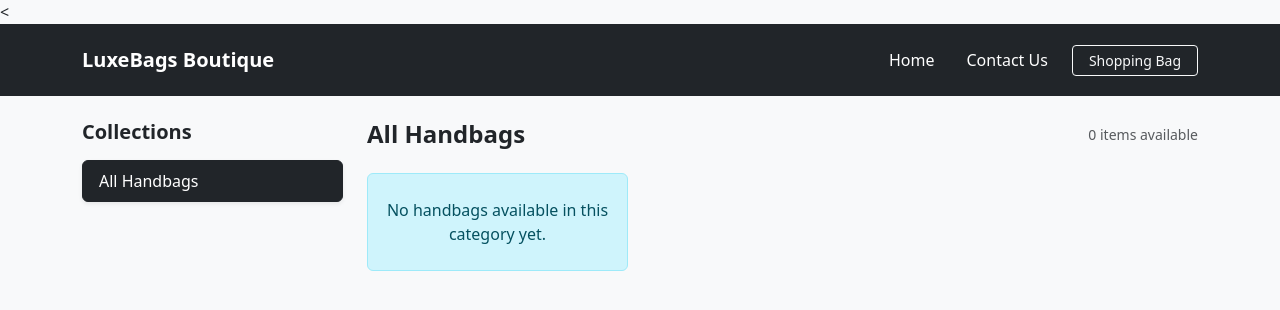
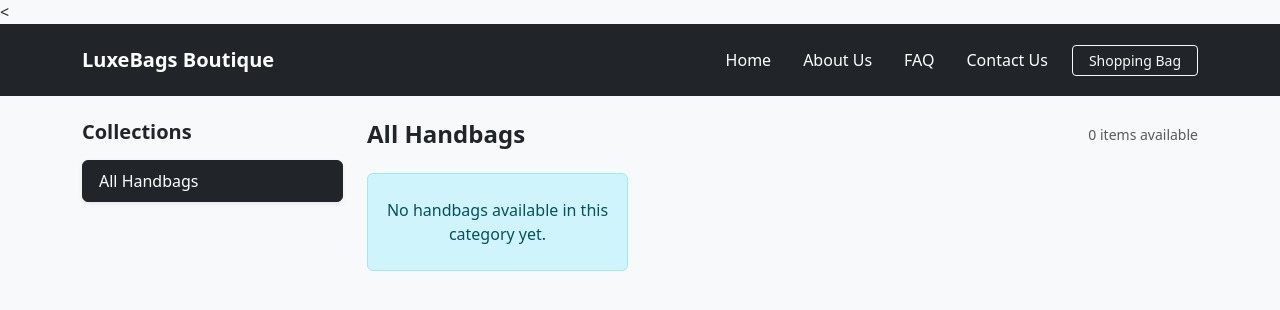
Before and after one commit to d4399049-hub/handbags-boutique, a Django app: template shop/templates/shop/product/list.html in a window 1280 px wide. Shown: the top 310 px of the page. Run offline with Django 3.2, Linux system fonts and the light colour scheme; the template is opened without the code that fills it, so the values that code supplies are empty.

Commit message:
Update list.html

```diff
--- a/shop/templates/shop/product/list.html
+++ b/shop/templates/shop/product/list.html
@@ -18,17 +18,13 @@
             <span class="navbar-toggler-icon"></span>
         </button>
         <div class="collapse navbar-collapse" id="navMenu">
-            <ul class="navbar-nav ms-auto align-items-lg-center gap-3">
-                <li class="nav-item">
-                    <a class="nav-link text-white active" href="{% url 'shop:product_list' %}">Home</a>
-                </li>
-                <li class="nav-item">
-                    <a class="nav-link text-white" href="{% url 'shop:contact_us' %}">Contact Us</a>
-                </li>
-                <li class="nav-item">
-                    <a class="btn btn-outline-light btn-sm px-3" href="{% url 'cart:cart_detail' %}">Shopping Bag</a>
-                </li>
-            </ul>
+           <ul class="navbar-nav ms-auto align-items-lg-center gap-3">
+    <li class="nav-item"><a class="nav-link text-white active" href="{% url 'shop:product_list' %}">Home</a></li>
+    <li class="nav-item"><a class="nav-link text-white" href="{% url 'shop:about' %}">About Us</a></li>
+    <li class="nav-item"><a class="nav-link text-white" href="{% url 'shop:faq' %}">FAQ</a></li>
+    <li class="nav-item"><a class="nav-link text-white" href="{% url 'shop:contact_us' %}">Contact Us</a></li>
+    <li class="nav-item"><a class="btn btn-outline-light btn-sm px-3" href="{% url 'cart:cart_detail' %}">Shopping Bag</a></li>
+</ul>
         </div>
     </div>
 </nav>
```
